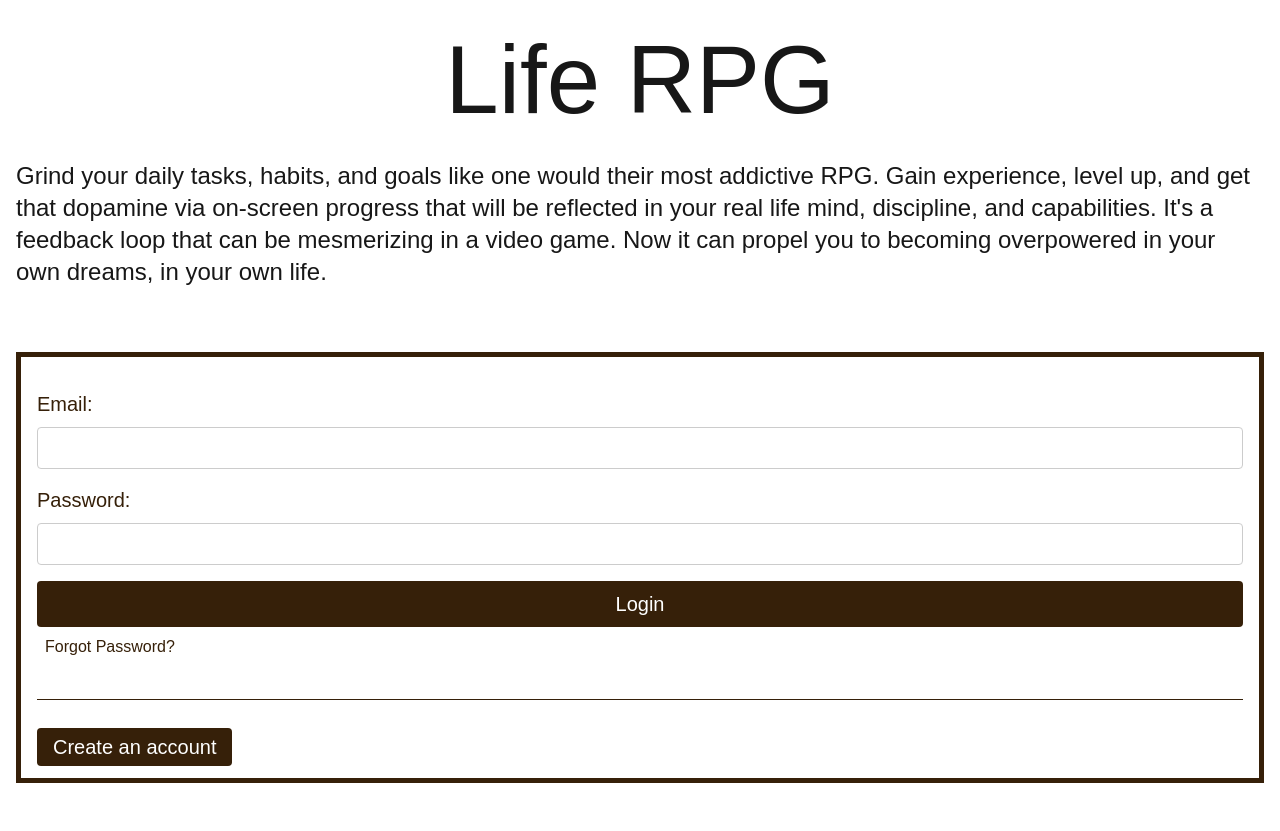
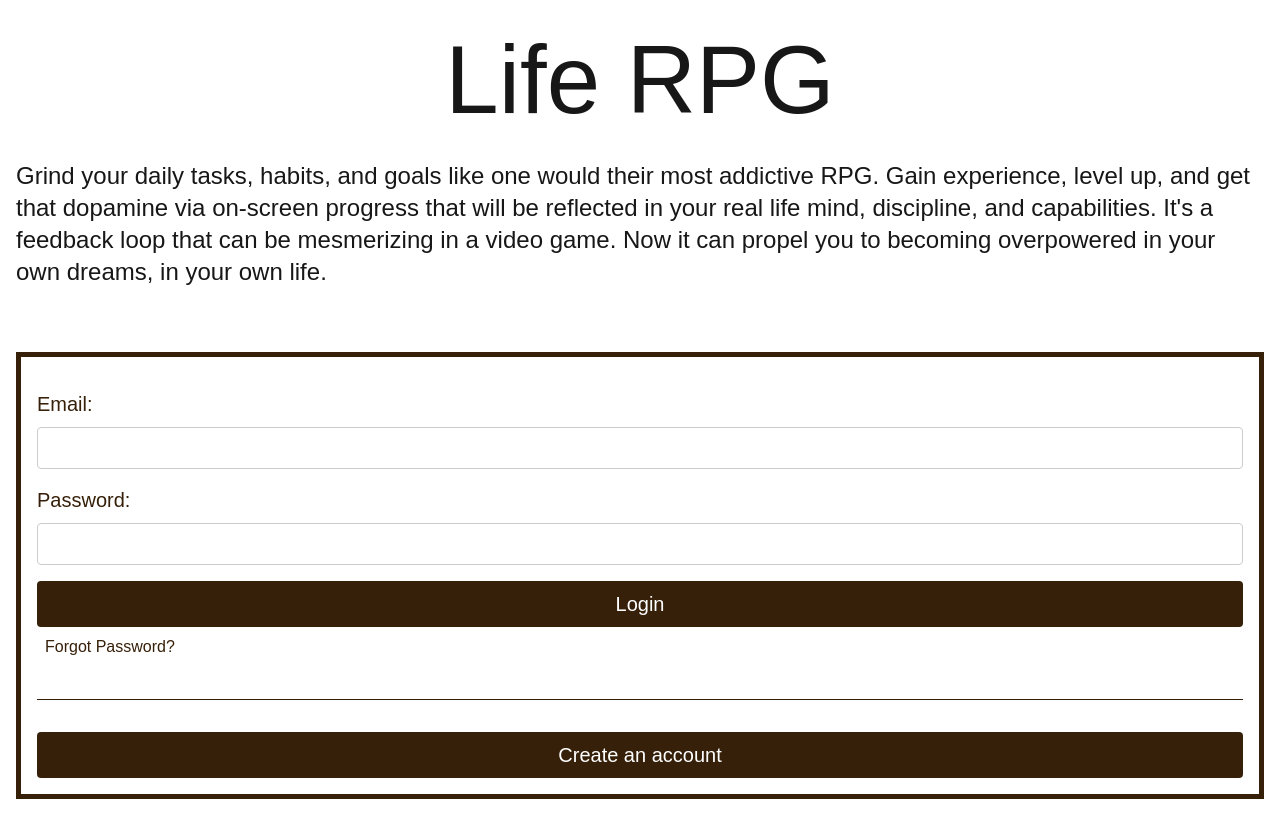
Before and after one commit to Daltraxx/life-rpg, a Next.js app: page / in a window 1280 px wide. Built offline with nearby package versions, Linux system fonts and the light colour scheme; a web font is replaced by a local one.

Commit message:
style create account link

```diff
--- a/src/app/ui/LandingPage/Login/Login.tsx
+++ b/src/app/ui/LandingPage/Login/Login.tsx
@@ -20,7 +20,7 @@ export default function Login() {
         <RegularLinkWrapper href="/forgot-password">Forgot Password?</RegularLinkWrapper>
       </form>
       <div className={styles.divider}></div>
-      <LinkWrapper href="/register">Create an account</LinkWrapper>
+      <LinkWrapper href="/register" className={styles.createAccountLink}>Create an account</LinkWrapper>
     </Bounded>
   );
 }
--- a/src/app/ui/LandingPage/Login/styles.module.css
+++ b/src/app/ui/LandingPage/Login/styles.module.css
@@ -31,3 +31,9 @@
   background-color: var(--brown-600, #362009);
   margin: 2rem 0;
 }
+
+.createAccountLink {
+  display: block;
+  text-align: center;
+  margin: 0 auto;
+}
```
